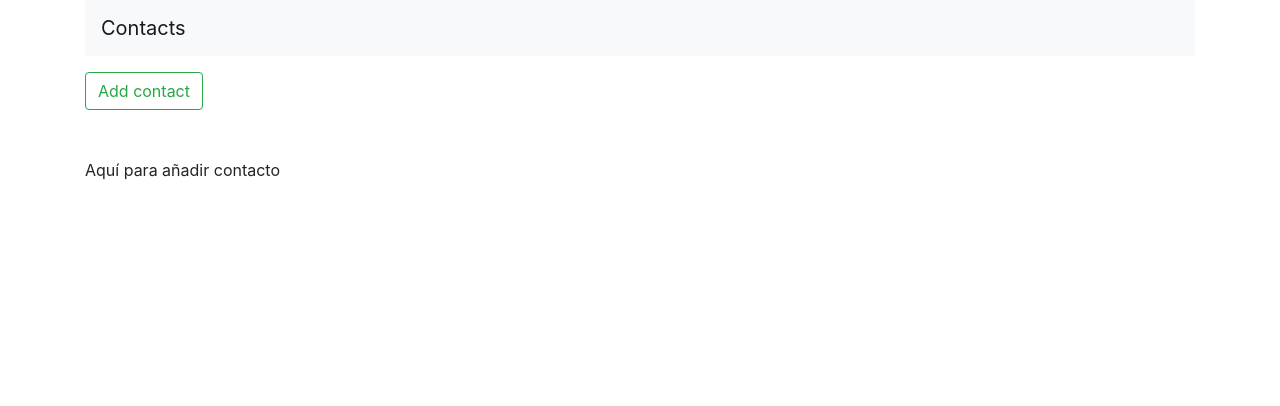
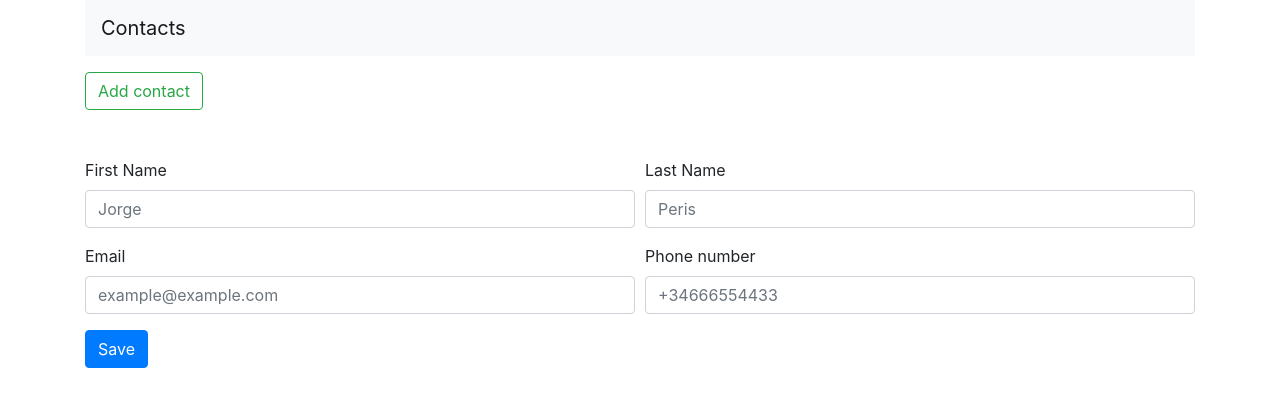
Before and after one commit to jorgerails/contacts-react, a React (Create React App) app: page /add in a window 1280 px wide. Shown: the top 406 px of the page. Built offline with nearby package versions, Linux system fonts and the light colour scheme; no server answers.

Commit message:
Form for update and create

```diff
--- a/src/App.js
+++ b/src/App.js
@@ -3,8 +3,8 @@ import { Switch, Route } from "react-router-dom";
 import 'bootstrap/dist/css/bootstrap.min.css';
 import "./App.css";
 
-import ContactsList from "./components/contacts-list.component";
-import AddContact from "./components/add-contact.component";
+import ContactsList from "./components/contacts-list";
+import ContactForm from "./components/contact-form";
 
 import Navbar from 'react-bootstrap/Navbar';
 import Button from 'react-bootstrap/Button';
@@ -32,7 +32,7 @@ class App extends Component{
           <Col className="mt-5">
             <Switch>
               <Route exact path={["/"]} component={ContactsList} />
-              <Route exact path={"/add"} component={AddContact} />
+              <Route exact path={["/update/:id", "/add"]} component={ContactForm} />
             </Switch>
           </Col>
         </Row>
--- a/src/api.js
+++ b/src/api.js
@@ -2,5 +2,8 @@ import axios from 'axios';
 
 export default axios.create({
   baseURL: `http://localhost:3000`,
-  headers: {'accept': 'application/vnd.contacts+json', 'X-API-KEY': process.env.REACT_APP_API_KEY}
+  headers: {
+    'accept': 'application/vnd.contacts+json',
+    'Content-type': 'application/json',
+    'X-API-KEY': process.env.REACT_APP_API_KEY}
 });
--- a/src/components/add-contact.component.js
+++ /dev/null
@@ -1,9 +0,0 @@
-import React, { Component } from "react";
-
-export default class AddContact extends Component {
-  render() {
-    return (
-      <div>Aquí para añadir contacto</div>
-    );
-  }
-}
--- /dev/null
+++ b/src/components/contact-form.js
@@ -0,0 +1,119 @@
+import React, { Component } from "react";
+import API from '../api';
+
+import { Redirect } from "react-router-dom";
+
+import Form from 'react-bootstrap/Form';
+import Col from 'react-bootstrap/Col';
+import Button from 'react-bootstrap/Button';
+
+export default class ContactForm extends Component {
+  constructor(props) {
+    super(props);
+    this.state = {
+      id: null,
+      contact: {
+        first_name: '',
+        last_name: '',
+        email: '',
+        phone_number: ''
+      },
+      redirect: false
+    };
+
+    this.handleChange = this.handleChange.bind(this);
+    this.handleSubmit = this.handleSubmit.bind(this);
+  }
+
+  componentDidMount() {
+    const id = this.props.match.params.id;
+
+    if (id !== undefined) {
+      API.get(`/contacts/${id}`)
+        .then(res => {
+          const contact = res.data;
+
+          const id = contact.id;
+          delete contact.id
+
+          this.setState({ contact, id });
+        })
+    }
+  }
+
+  handleChange(event) {
+    const contact = this.state.contact;
+    contact[event.target.name] = event.target.value;
+
+    this.setState({ contact });
+  }
+
+  handleSubmit(event) {
+    event.preventDefault();
+
+    if (this.state.id !== null) {
+      API.patch(`/contacts/${this.state.id}`, { contact: this.state.contact })
+        .then(() => this.setState({ redirect: true }))
+    } else {
+      API.post(`/contacts`, { contact: this.state.contact })
+        .then(() => this.setState({ redirect: true }))
+    }
+  }
+
+  render() {
+    const { redirect } = this.state;
+
+     if (redirect) {
+       return <Redirect to='/'/>;
+     }
+
+    return (
+      <Form onSubmit={this.handleSubmit}>
+        <Form.Row>
+          <Form.Group as={Col} controlId="first_name">
+            <Form.Label>First Name</Form.Label>
+            <Form.Control
+              name="first_name"
+              defaultValue={this.state.contact.first_name}
+              onChange={this.handleChange}
+              placeholder="Jorge" />
+          </Form.Group>
+
+          <Form.Group as={Col} controlId="last_name">
+            <Form.Label>Last Name</Form.Label>
+            <Form.Control
+              name="last_name"
+              defaultValue={this.state.contact.last_name}
+              onChange={this.handleChange}
+              placeholder="Peris" />
+          </Form.Group>
+        </Form.Row>
+
+        <Form.Row>
+          <Form.Group as={Col} controlId="email">
+            <Form.Label>Email</Form.Label>
+            <Form.Control
+              name="email"
+              defaultValue={this.state.contact.email}
+              onChange={this.handleChange}
+              type="email"
+              placeholder="example@example.com" />
+          </Form.Group>
+
+          <Form.Group as={Col} controlId="phone_number">
+            <Form.Label>Phone number</Form.Label>
+            <Form.Control
+              name="phone_number"
+              defaultValue={this.state.contact.phone_number}
+              onChange={this.handleChange}
+              placeholder="+34666554433" />
+          </Form.Group>
+        </Form.Row>
+
+        <Button variant="primary" type="submit">
+          Save
+        </Button>
+      </Form>
+    );
+  }
+}
--- a/src/components/contacts-list.component.js
+++ b/src/components/contacts-list.js
@@ -28,8 +28,7 @@ export default class ContactsList extends Component {
     const contacts = this.state.contacts.filter((contact) => contact.id !== id);
 
     API.delete(`/contacts/${id}`)
-
-    this.setState({ contacts });
+      .then(() => { this.setState({ contacts }); })
   }
 
   renderPagination() {
```
Also changed, not shown: src/http-common.js (deleted, +0 -8 lines).
